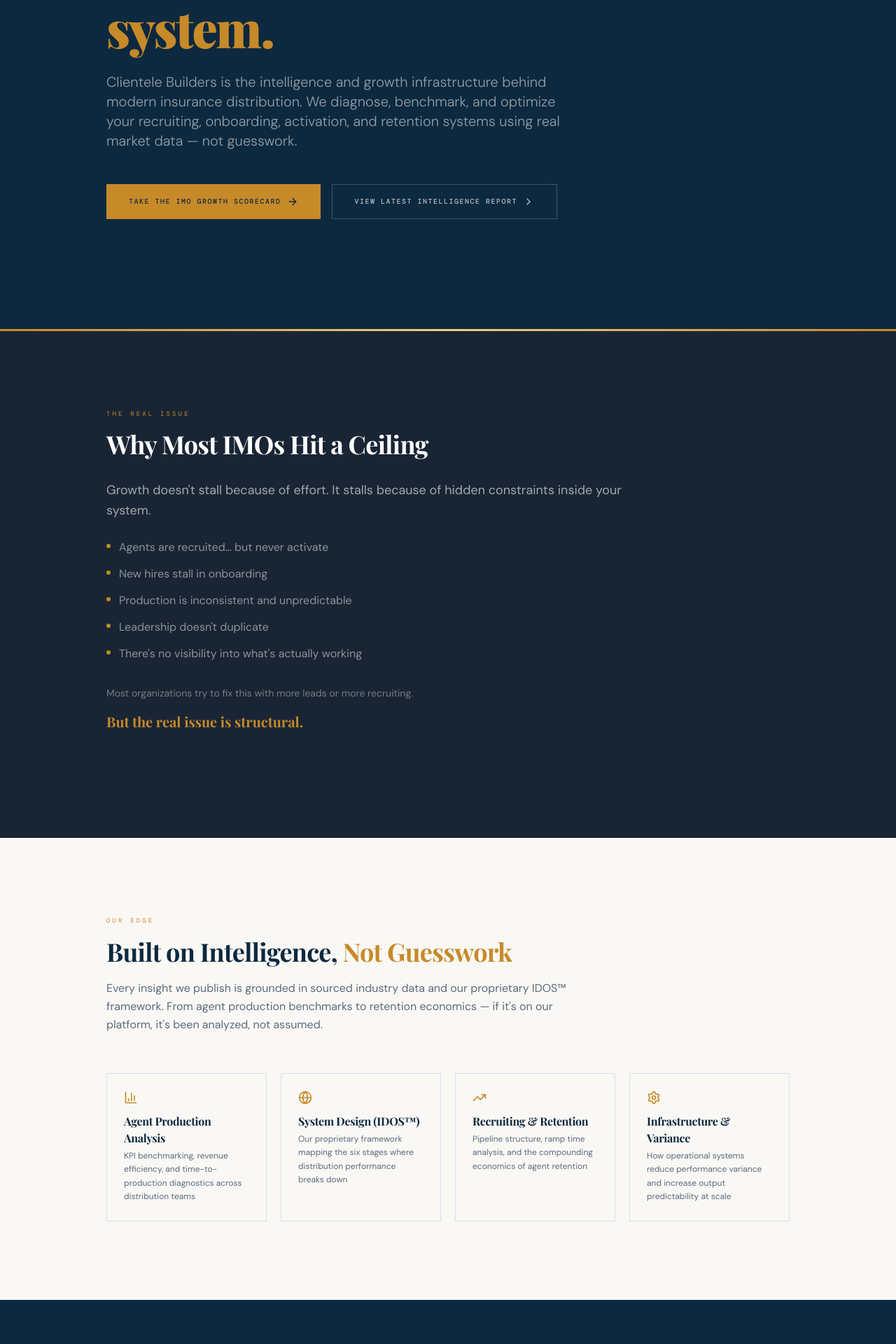
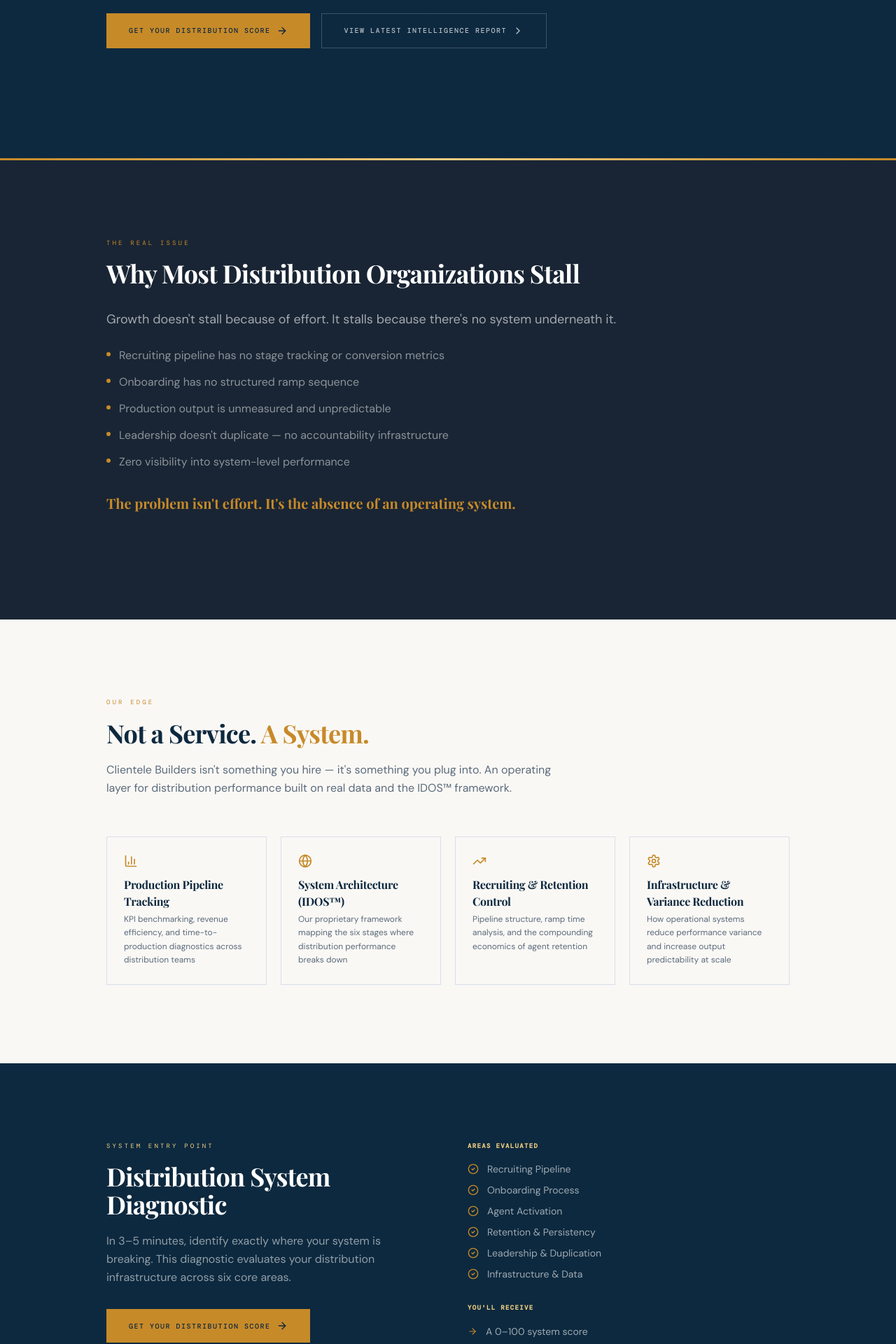
Before and after one commit to michaelschuettephoto-code/clientelebuilders, a React (Vite) app: page / in a window 1280 px wide. Shown: the part 540-2460 px from the top of the page at 70% size. Built offline with nearby package versions, Linux system fonts and the light colour scheme; a web font is replaced by a local one.

Commit message:
Upgrade homepage to OS framing
Co-authored-by: michaelschuettephoto-code <236507827+michaelschuettephoto-code@users.noreply.github.com>

```diff
--- a/src/pages/Index.tsx
+++ b/src/pages/Index.tsx
@@ -37,17 +37,17 @@ const IDOS_SYSTEMS = [
 ];
 
 const INTELLIGENCE_PILLARS = [
-  { icon: BarChart3, label: "Agent Production Analysis", desc: "KPI benchmarking, revenue efficiency, and time-to-production diagnostics across distribution teams" },
-  { icon: Globe, label: "System Design (IDOS™)", desc: "Our proprietary framework mapping the six stages where distribution performance breaks down" },
-  { icon: TrendingUp, label: "Recruiting & Retention", desc: "Pipeline structure, ramp time analysis, and the compounding economics of agent retention" },
-  { icon: Settings, label: "Infrastructure & Variance", desc: "How operational systems reduce performance variance and increase output predictability at scale" },
+  { icon: BarChart3, label: "Production Pipeline Tracking", desc: "KPI benchmarking, revenue efficiency, and time-to-production diagnostics across distribution teams" },
+  { icon: Globe, label: "System Architecture (IDOS™)", desc: "Our proprietary framework mapping the six stages where distribution performance breaks down" },
+  { icon: TrendingUp, label: "Recruiting & Retention Control", desc: "Pipeline structure, ramp time analysis, and the compounding economics of agent retention" },
+  { icon: Settings, label: "Infrastructure & Variance Reduction", desc: "How operational systems reduce performance variance and increase output predictability at scale" },
 ];
 
 const ENGAGEMENT_MODELS = [
-  { icon: Search, label: "Diagnostic & Strategy", desc: "Identify constraints and map out a growth plan" },
-  { icon: Layers, label: "System Buildout", desc: "Design and implement your distribution infrastructure" },
-  { icon: Rocket, label: "Growth Infrastructure", desc: "End-to-end system optimization across recruiting, onboarding, and production" },
-  { icon: MessageSquare, label: "Advisory", desc: "Ongoing strategic support and performance optimization" },
+  { icon: Search, label: "System Diagnostic", desc: "Identify constraints and map your distribution system architecture" },
+  { icon: Layers, label: "Infrastructure Buildout", desc: "Design and implement your distribution operating layer" },
+  { icon: Rocket, label: "Growth Engine", desc: "End-to-end system optimization across recruiting, onboarding, and production" },
+  { icon: MessageSquare, label: "Ongoing Optimization", desc: "Continuous performance tracking, benchmarking, and system refinement" },
 ];
 
 const SCORECARD_AREAS = [
@@ -59,7 +59,6 @@ const SCORECARD_AREAS = [
   "Infrastructure & Data",
 ];
 
-/* ── Content Pillars (from Shawn's framework) ── */
 const CONTENT_PILLARS = [
   "Recruiting Systems",
   "Onboarding Systems",
@@ -69,7 +68,6 @@ const CONTENT_PILLARS = [
   "Infrastructure & Data",
 ];
 
-/* ── Research Areas ── */
 const RESEARCH_AREAS = [
   "How production variance is reduced through infrastructure investment",
   "The compounding economics of agent retention vs. recruiting replacement",
@@ -77,14 +75,23 @@ const RESEARCH_AREAS = [
   "System-level determinants of time-to-production in new agents",
 ];
 
+const PIPELINE_STAGES = ["Lead", "Recruit", "Contract", "Activate", "Produce", "Retain"];
+
+const BENCHMARK_DATA = [
+  { metric: "Agent Activation Rate", top: "78%", avg: "42%", bottom: "18%" },
+  { metric: "12-Mo Persistency", top: "89%", avg: "72%", bottom: "54%" },
+  { metric: "Time-to-First-Sale", top: "14 days", avg: "38 days", bottom: "67 days" },
+  { metric: "Revenue per Agent", top: "$142K", avg: "$68K", bottom: "$23K" },
+];
+
 const Index = () => {
   return (
     <div className="min-h-screen bg-background">
       <Helmet>
-        <title>Clientele Builders — Insurance Distribution Intelligence & Consulting</title>
+        <title>Clientele Builders — The Operating System for Insurance Distribution</title>
         <meta
           name="description"
-          content="We build, optimize, and scale insurance distribution systems. Data-driven consulting for IMOs, agencies, and distribution leaders."
+          content="Clientele Builders is the system layer that powers recruiting, onboarding, activation, and retention inside insurance distribution organizations. Pipeline tracking. Performance benchmarking. Operational control."
         />
       </Helmet>
       <Header />
@@ -99,13 +106,12 @@ const Index = () => {
             Insurance Distribution Architects
           </span>
           <h1 className="font-serif text-4xl md:text-6xl lg:text-7xl font-black text-primary-foreground leading-[1.05] tracking-tight max-w-4xl mb-7">
-            Most insurance organizations don't have a recruiting problem…{" "}
-            <span className="text-accent">they have a broken distribution system.</span>
+            The Operating System for{" "}
+            <span className="text-accent">Insurance Distribution</span>
           </h1>
           <p className="text-primary-foreground/55 text-lg md:text-xl font-light leading-relaxed max-w-2xl mb-12">
-            Clientele Builders is the intelligence and growth infrastructure behind modern insurance distribution.
-            We diagnose, benchmark, and optimize your recruiting, onboarding, activation, and retention systems
-            using real market data — not guesswork.
+            Clientele Builders is the system layer that powers recruiting, onboarding, activation, and retention
+            inside insurance distribution organizations. Pipeline tracking. Performance benchmarking. Operational control.
           </p>
 
           <div className="flex flex-col sm:flex-row gap-4">
@@ -115,7 +121,7 @@ const Index = () => {
               rel="noopener noreferrer"
               className="inline-flex items-center gap-2 bg-accent text-primary font-mono text-[10px] tracking-[0.15em] uppercase px-8 py-4 font-medium hover:opacity-90 transition-opacity active:scale-[0.97]"
             >
-              Take the IMO Growth Scorecard
+              Get Your Distribution Score
               <ArrowRight className="h-4 w-4" />
             </a>
             <Link
@@ -136,21 +142,21 @@ const Index = () => {
             The Real Issue
           </span>
           <h2 className="font-serif text-3xl md:text-4xl font-bold leading-tight max-w-3xl mb-8 text-primary-foreground">
-            Why Most IMOs Hit a Ceiling
+            Why Most Distribution Organizations Stall
           </h2>
 
           <div className="max-w-3xl mb-10">
             <p className="text-primary-foreground/60 text-lg leading-relaxed mb-6">
               Growth doesn't stall because of effort.
-              It stalls because of hidden constraints inside your system.
+              It stalls because there's no system underneath it.
             </p>
             <ul className="space-y-3 mb-8">
               {[
-                "Agents are recruited… but never activate",
-                "New hires stall in onboarding",
-                "Production is inconsistent and unpredictable",
-                "Leadership doesn't duplicate",
-                "There's no visibility into what's actually working",
+                "Recruiting pipeline has no stage tracking or conversion metrics",
+                "Onboarding has no structured ramp sequence",
+                "Production output is unmeasured and unpredictable",
+                "Leadership doesn't duplicate — no accountability infrastructure",
+                "Zero visibility into system-level performance",
               ].map((item) => (
                 <li key={item} className="flex items-start gap-3 text-primary-foreground/50">
                   <span className="mt-2 w-1.5 h-1.5 rounded-full bg-accent shrink-0" />
@@ -158,11 +164,8 @@ const Index = () => {
                 </li>
               ))}
             </ul>
-            <p className="text-primary-foreground/40 text-sm leading-relaxed">
-              Most organizations try to fix this with more leads or more recruiting.
-            </p>
             <p className="text-accent font-serif text-xl font-bold mt-4">
-              But the real issue is structural.
+              The problem isn't effort. It's the absence of an operating system.
             </p>
           </div>
         </div>
@@ -176,12 +179,12 @@ const Index = () => {
               Our Edge
             </span>
             <h2 className="font-serif text-3xl md:text-4xl font-bold leading-tight mb-5">
-              Built on Intelligence,{" "}
-              <span className="text-accent">Not Guesswork</span>
+              Not a Service.{" "}
+              <span className="text-accent">A System.</span>
             </h2>
             <p className="text-muted-foreground leading-relaxed">
-              Every insight we publish is grounded in sourced industry data and our proprietary IDOS™ framework.
-              From agent production benchmarks to retention economics — if it's on our platform, it's been analyzed, not assumed.
+              Clientele Builders isn't something you hire — it's something you plug into.
+              An operating layer for distribution performance built on real data and the IDOS™ framework.
             </p>
           </div>
 
@@ -207,14 +210,14 @@ const Index = () => {
           <div className="grid md:grid-cols-2 gap-14 items-start">
             <div>
               <span className="font-mono text-[9px] tracking-[0.35em] text-[hsl(var(--gold-light))] uppercase block mb-4">
-                Your Starting Point
+                System Entry Point
               </span>
               <h2 className="font-serif text-3xl md:text-4xl font-bold leading-tight mb-5 text-primary-foreground">
-                IMO Growth Scorecard
+                Distribution System Diagnostic
               </h2>
               <p className="text-primary-foreground/55 leading-relaxed mb-8">
-                In 3–5 minutes, identify exactly what's slowing your growth.
-                This diagnostic evaluates your distribution system across six core areas.
+                In 3–5 minutes, identify exactly where your system is breaking.
+                This diagnostic evaluates your distribution infrastructure across six core areas.
               </p>
               <a
                 href={SCORECARD_URL}
@@ -222,7 +225,7 @@ const Index = () => {
                 rel="noopener noreferrer"
                 className="inline-flex items-center gap-2 bg-accent text-primary font-mono text-[10px] tracking-[0.15em] uppercase px-8 py-4 font-medium hover:opacity-90 transition-opacity active:scale-[0.97]"
               >
-                Take the Scorecard Now
+                Get Your Distribution Score
                 <ArrowRight className="h-4 w-4" />
               </a>
             </div>
@@ -248,7 +251,7 @@ const Index = () => {
                 </h3>
                 <ul className="space-y-2.5">
                   {[
-                    "A 0–100 growth score",
+                    "A 0–100 system score",
                     "Category breakdowns",
                     "Your two biggest bottlenecks",
                     "Clear next steps",
@@ -273,11 +276,34 @@ const Index = () => {
               The Framework
             </span>
             <h2 className="font-serif text-3xl md:text-4xl font-bold leading-tight mb-5">
-              The Distribution System We Build
+              The Distribution Pipeline
             </h2>
             <p className="text-muted-foreground leading-relaxed">
-              We don't sell services. We design and optimize the system that drives production.
+              Six stages. One operating system. Every bottleneck mapped.
             </p>
+          </div>
+
+          {/* Pipeline Diagram */}
+          <div className="mb-14 overflow-x-auto">
+            <div className="flex items-center justify-between min-w-[600px] gap-0">
+              {PIPELINE_STAGES.map((stage, i) => (
+                <div key={stage} className="flex items-center flex-1">
+                  <div className="flex flex-col items-center flex-1">
+                    <div className="w-14 h-14 border-2 border-accent flex items-center justify-center mb-2">
+                      <span className="font-mono text-[10px] tracking-[0.15em] text-accent font-medium uppercase">
+                        {String(i + 1).padStart(2, "0")}
+                      </span>
+                    </div>
+                    <span className="font-mono text-[10px] tracking-[0.12em] text-foreground uppercase font-medium">
+                      {stage}
+                    </span>
+                  </div>
+                  {i < PIPELINE_STAGES.length - 1 && (
+                    <ArrowRight className="h-4 w-4 text-accent shrink-0 -mx-1" />
+                  )}
+                </div>
+              ))}
+            </div>
           </div>
 
           <div className="grid sm:grid-cols-2 lg:grid-cols-3 gap-5 mb-10">
@@ -298,7 +324,7 @@ const Index = () => {
           </div>
 
           <p className="text-accent font-serif text-xl font-bold">
-            When these systems align, growth becomes predictable.
+            When the pipeline is instrumented, growth becomes predictable.
           </p>
         </div>
       </section>
@@ -310,11 +336,10 @@ const Index = () => {
             Distribution Intelligence
           </span>
           <h2 className="font-serif text-3xl md:text-4xl font-bold leading-tight max-w-3xl mb-5 text-primary-foreground">
-            Insurance Distribution Intelligence
+            Distribution Benchmarks & Intelligence
           </h2>
           <p className="text-primary-foreground/50 max-w-2xl mb-12 leading-relaxed">
-            We publish ongoing insights on the forces shaping insurance distribution.
-            This is where strategy meets data.
+            Real performance data across the insurance distribution landscape. Tracked. Measured. Published.
           </p>
 
           {/* KPI Benchmark Cards */}
@@ -371,6 +396,41 @@ const Index = () => {
             ))}
           </div>
 
+          {/* Benchmarking Comparison Grid */}
+          <span className="font-mono text-[9px] tracking-[0.15em] text-[hsl(var(--gold-light))] uppercase block mb-6">
+            Performance Benchmarks
+          </span>
+          <div className="border border-primary-foreground/10 mb-14 overflow-x-auto">
+            <table className="w-full min-w-[500px]">
+              <thead>
+                <tr className="border-b border-primary-foreground/10">
+                  <th className="text-left font-mono text-[9px] tracking-[0.12em] text-primary-foreground/40 uppercase p-4">
+                    Metric
+                  </th>
+                  <th className="text-center font-mono text-[9px] tracking-[0.12em] text-accent uppercase p-4">
+                    Top 10%
+                  </th>
+                  <th className="text-center font-mono text-[9px] tracking-[0.12em] text-primary-foreground/40 uppercase p-4">
+                    Industry Avg
+                  </th>
+                  <th className="text-center font-mono text-[9px] tracking-[0.12em] text-primary-foreground/30 uppercase p-4">
+                    Bottom 25%
+                  </th>
+                </tr>
+              </thead>
+              <tbody>
+                {BENCHMARK_DATA.map((row) => (
+                  <tr key={row.metric} className="border-b border-primary-foreground/[0.06] last:border-0">
+                    <td className="p-4 text-primary-foreground/60 text-sm font-medium">{row.metric}</td>
+                    <td className="p-4 text-center font-serif text-lg font-bold text-accent">{row.top}</td>
+                    <td className="p-4 text-center font-serif text-lg font-bold text-primary-foreground/50">{row.avg}</td>
+                    <td className="p-4 text-center font-serif text-lg font-bold text-primary-foreground/30">{row.bottom}</td>
+                  </tr>
+                ))}
+              </tbody>
+            </table>
+          </div>
+
           {/* Content Pillars */}
           <div className="grid sm:grid-cols-3 gap-3 mb-10">
             {CONTENT_PILLARS.map((pillar) => (
@@ -382,7 +442,7 @@ const Index = () => {
 
           {/* Authority Topics */}
           <span className="font-mono text-[9px] tracking-[0.15em] text-[hsl(var(--gold-light))] uppercase block mb-4">
-            Topics We're Investigating
+            System Performance Research
           </span>
           <ul className="space-y-3 max-w-2xl mb-14">
             {RESEARCH_AREAS.map((topic) => (
@@ -417,13 +477,13 @@ const Index = () => {
         <div className="container max-w-5xl mx-auto px-6 py-20 md:py-28">
           <div className="max-w-2xl mb-14">
             <span className="font-mono text-[9px] tracking-[0.35em] text-accent uppercase block mb-4">
-              How We Work
+              Implementation Layers
             </span>
             <h2 className="font-serif text-3xl md:text-4xl font-bold leading-tight mb-5">
-              Engagement Models
+              Implementation Layers
             </h2>
             <p className="text-muted-foreground leading-relaxed">
-              We partner with organizations at different stages of growth.
+              Organizations connect to the Clientele OS at the layer that matches their stage.
             </p>
           </div>
 
@@ -451,7 +511,7 @@ const Index = () => {
               What We Are
             </span>
             <h2 className="font-serif text-3xl md:text-4xl font-bold leading-tight mb-6">
-              Clientele Builders is not a marketing agency.
+              Clientele Builders is not a consulting firm.
             </h2>
             <p className="font-serif text-2xl md:text-3xl font-bold text-accent mb-10">
               We are Insurance Distribution Architects.
@@ -459,9 +519,9 @@ const Index = () => {
 
             <div className="grid sm:grid-cols-3 gap-8 mb-10">
               {[
-                "Drive agent production",
-                "Increase retention",
-                "Create scalable growth",
+                "Instrument the pipeline",
+                "Reduce performance variance",
+                "Scale distribution infrastructure",
               ].map((outcome) => (
                 <div key={outcome} className="text-center">
                   <CheckCircle2 className="h-6 w-6 text-accent mx-auto mb-3" />
@@ -471,9 +531,9 @@ const Index = () => {
             </div>
 
             <p className="text-muted-foreground text-sm leading-relaxed max-w-xl mx-auto">
-              Our model combines <span className="text-foreground font-medium">intelligence</span>,{" "}
-              <span className="text-foreground font-medium">infrastructure</span>, and{" "}
-              <span className="text-foreground font-medium">execution strategy</span>.
+              Our model combines <span className="text-foreground font-medium">system design</span>,{" "}
+              <span className="text-foreground font-medium">data infrastructure</span>, and{" "}
+              <span className="text-foreground font-medium">operational control</span>.
             </p>
           </div>
         </div>
@@ -506,11 +566,10 @@ const Index = () => {
             Start Here
           </span>
           <h2 className="font-serif text-3xl md:text-5xl font-black text-primary-foreground leading-tight mb-5">
-            Find Out What's Slowing Your Growth
+            See Where Your System Is Breaking
           </h2>
           <p className="text-primary-foreground/50 max-w-lg mx-auto mb-10 leading-relaxed">
-            Most organizations are closer than they think.
-            They're just missing visibility.
+            Most organizations don't lack effort — they lack system visibility.
           </p>
           <div className="flex flex-col sm:flex-row gap-4 justify-center">
             <a
@@ -519,7 +578,7 @@ const Index = () => {
               rel="noopener noreferrer"
               className="inline-flex items-center gap-2 bg-accent text-primary font-mono text-[10px] tracking-[0.15em] uppercase px-10 py-5 font-medium hover:opacity-90 transition-opacity active:scale-[0.97]"
             >
-              Take the IMO Growth Scorecard
+              Get Your Distribution Score
               <ArrowRight className="h-4 w-4" />
             </a>
             <Link
```
